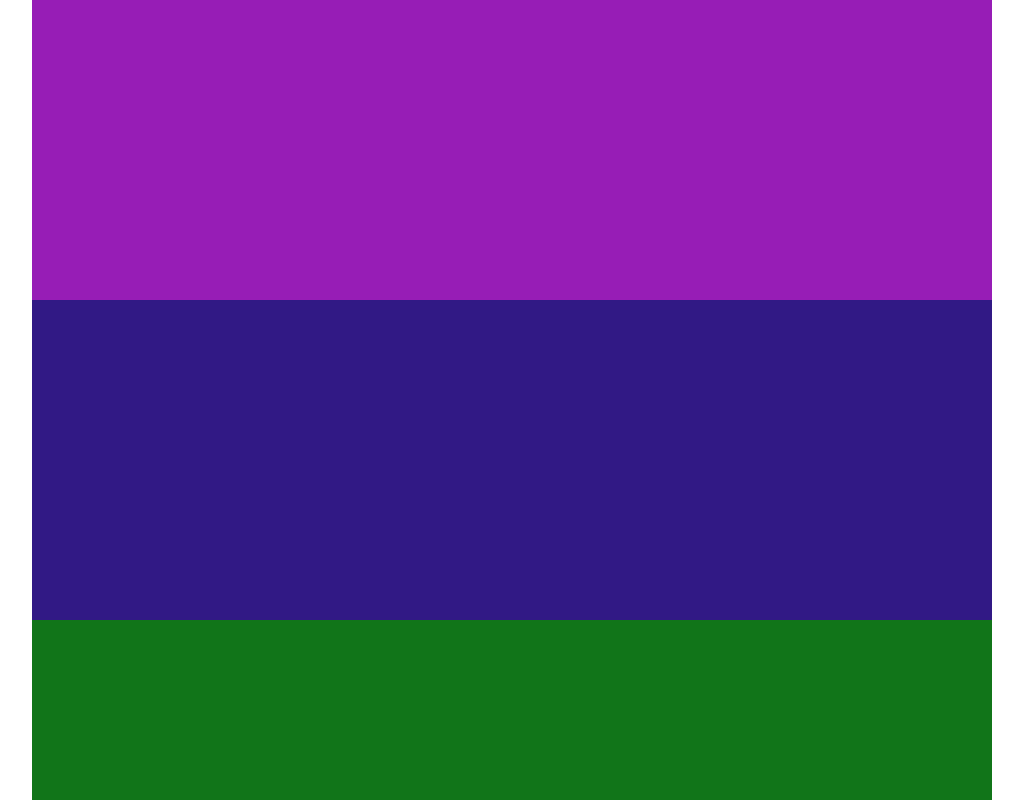
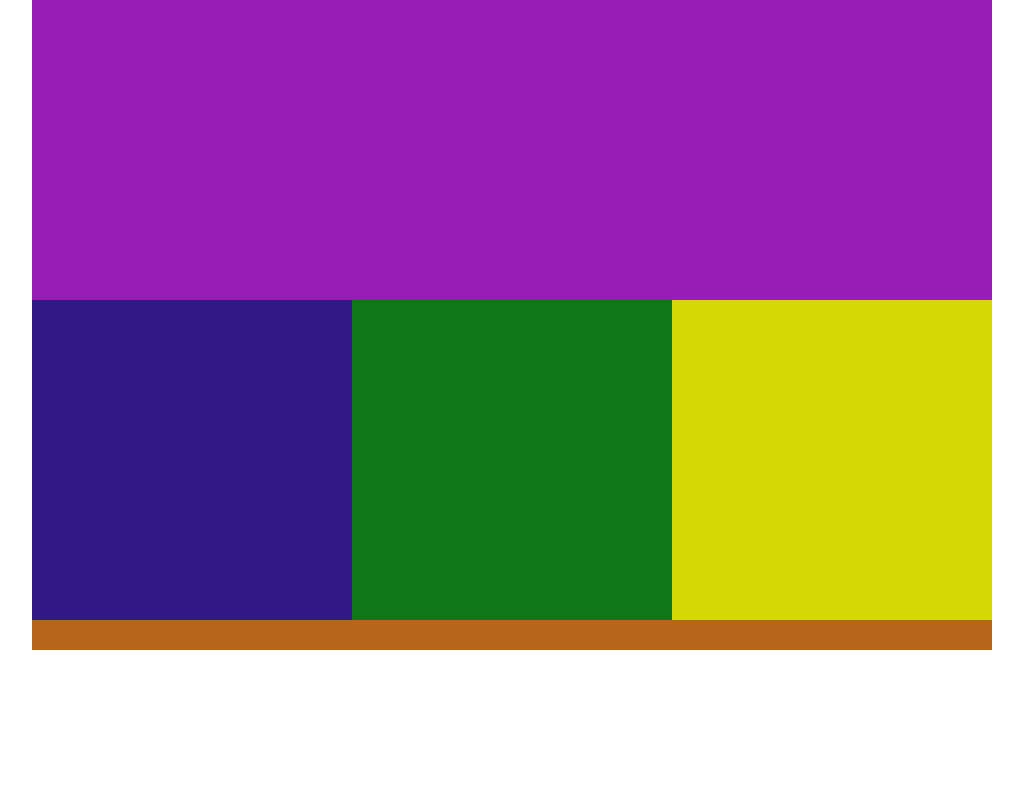
Before and after one commit to SeeStephSay/responsive-colors, a plain HTML site: page 03.01-206-colors-starter1/03.01-206-colors-starter/index.html in a window 1280 px wide. Shown: the top 800 px of the page, without its empty margins (128-1151 px from the left). Drawn offline with Linux system fonts and the light colour scheme.

Commit message:
Set responsive chganges for tablet and desktop.

```diff
--- a/03.01-206-colors-starter1/03.01-206-colors-starter/css/main.css
+++ b/03.01-206-colors-starter1/03.01-206-colors-starter/css/main.css
@@ -63,6 +63,10 @@ footer {
     background-color: #a72e42;
   }
 
+  .col-3 {
+    width: 50%;
+  }
+
   #column-1 {
     background-color: #175075;
   }
@@ -72,6 +76,7 @@ footer {
   }
 
   #column-3 {
+    width: 100%;
     background-color: #a6c51e;
   }
 
@@ -89,14 +94,17 @@ footer {
   }
 
   #column-1 {
+    width: 33.3%;
     background-color: #311985;
   }
 
   #column-2 {
+    width: 33.4%;
     background-color: #117519;
   }
 
   #column-3 {
+    width: 33.3%;
     background-color: #d4d806;
   }
 
```
